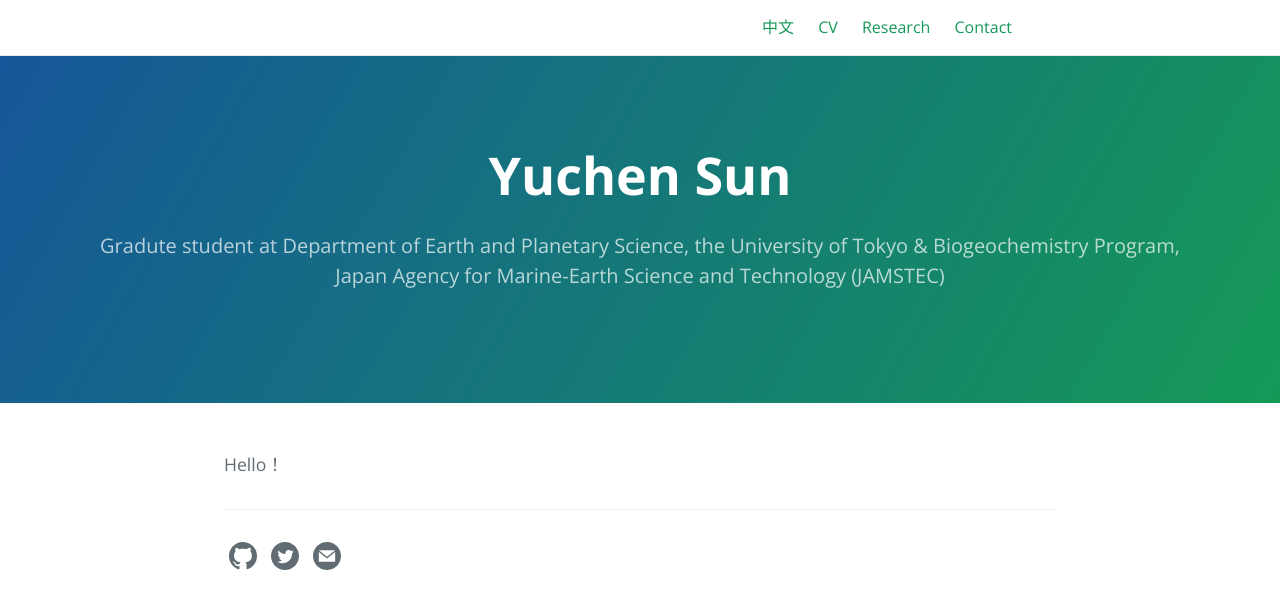
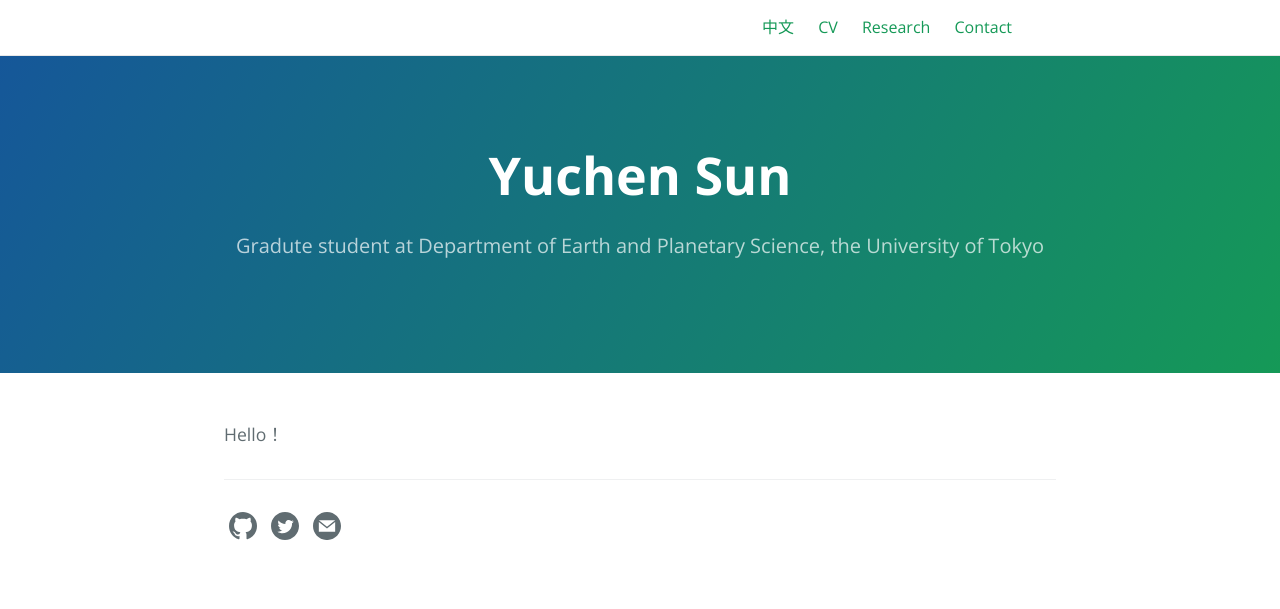
Before and after one commit to sonyuushin/sonyuushin.github.io, a Jekyll site: the page built from index.md, in a window 1280 px wide. Shown: the top 609 px of the page. Built offline with Jekyll 4.4.1, drawn with Linux system fonts in a browser that asks for light colours.

Commit message:
Update _config.yml

```diff
--- a/_config.yml
+++ b/_config.yml
@@ -1,5 +1,5 @@
 title: Yuchen Sun
-description: Gradute student at Department of Earth and Planetary Science, the University of Tokyo & Biogeochemistry Program, Japan Agency for Marine-Earth Science and Technology (JAMSTEC)
+description: Gradute student at Department of Earth and Planetary Science, the University of Tokyo
 show_downloads: false
 
 baseurl: "" # change this to the subpath of your site, e.g. /blog. Leave it empty if you don't need it.
```
